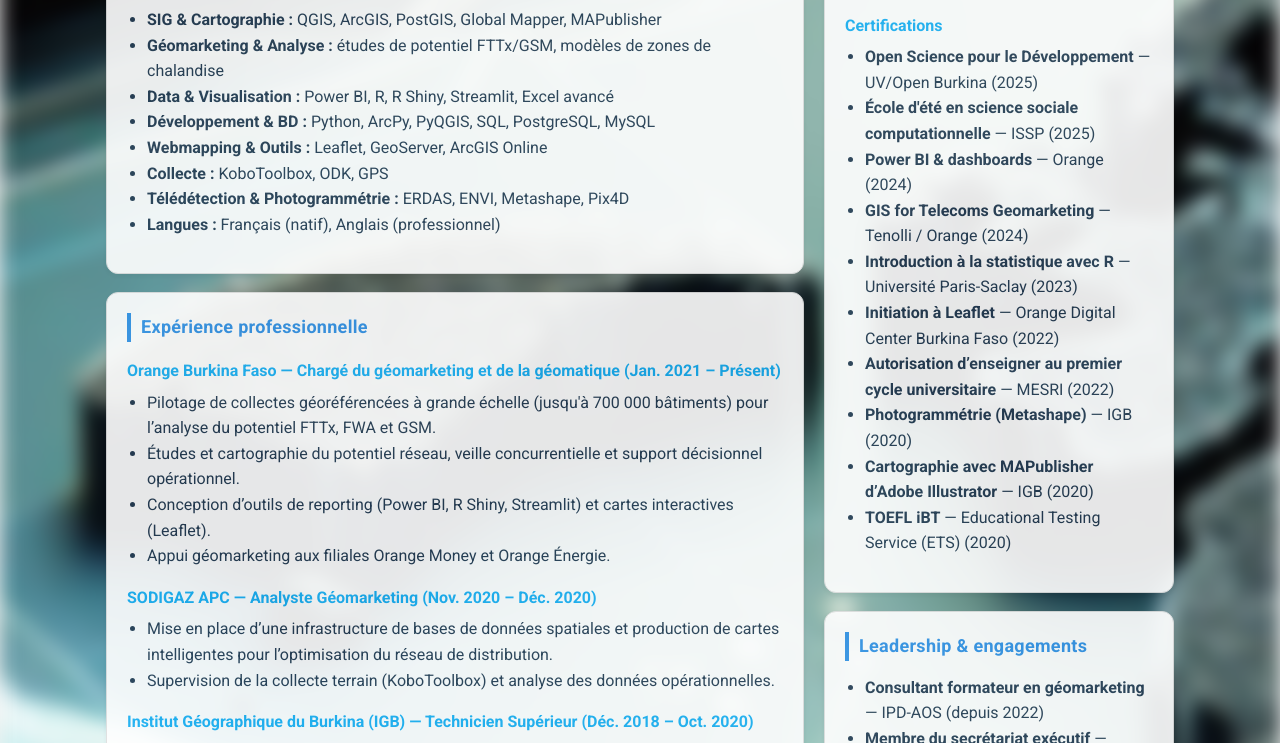
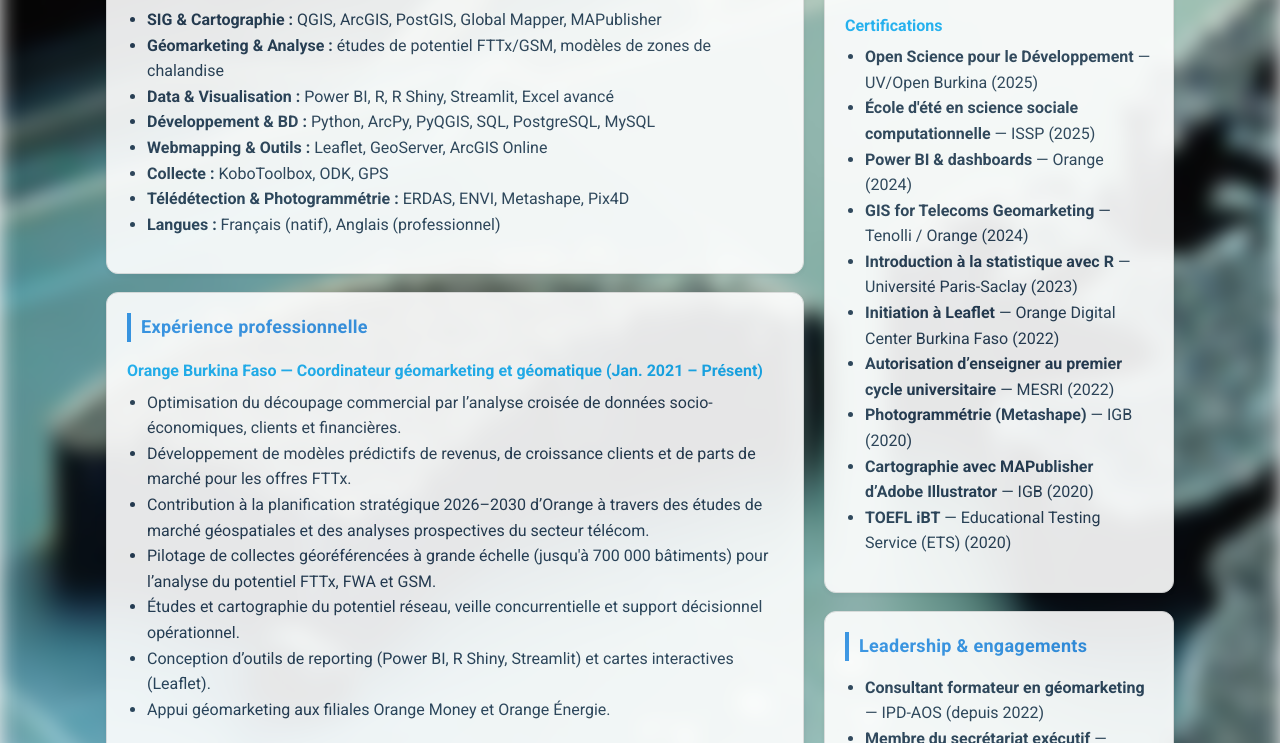
Before and after one commit to krisfadil/portfolio, a plain HTML site: page index.html in a window 1280 px wide. Shown: the part 532-1275 px from the top of the page. Drawn offline with Linux system fonts and the light colour scheme.

Commit message:
Add files via upload

```diff
--- a/index.html
+++ b/index.html
@@ -611,8 +611,12 @@
             <li><strong>Langues :</strong> Français (natif), Anglais (professionnel)</li>
           </ul>`,
         experience: `<h2>Expérience professionnelle</h2>
-          <h3>Orange Burkina Faso — Chargé du géomarketing et de la géomatique (Jan. 2021 – Présent)</h3>
+          <h3>Orange Burkina Faso — Coordinateur géomarketing et géomatique (Jan. 2021 – Présent)</h3>
           <ul>
+
+			<li>Optimisation du découpage commercial par l’analyse croisée de données socio-économiques, clients et financières.</li>
+			<li>Développement de modèles prédictifs de revenus, de croissance clients et de parts de marché pour les offres FTTx.</li>
+			<li>Contribution à la planification stratégique 2026–2030 d’Orange à travers des études de marché géospatiales et des analyses prospectives du secteur télécom.</li>
             <li>Pilotage de collectes géoréférencées à grande échelle (jusqu'à 700 000 bâtiments) pour l’analyse du potentiel FTTx, FWA et GSM.</li>
             <li>Études et cartographie du potentiel réseau, veille concurrentielle et support décisionnel opérationnel.</li>
             <li>Conception d’outils de reporting (Power BI, R Shiny, Streamlit) et cartes interactives (Leaflet).</li>
@@ -754,8 +758,11 @@
             <li><strong>Languages:</strong> French (native), English (professional)</li>
           </ul>`,
         experience: `<h2>Professional Experience</h2>
-          <h3>Orange Burkina Faso — Geomarketing & GIS Specialist (Jan. 2021 – Present)</h3>
+          <h3>Orange Burkina Faso — Geomarketing & GIS Coordinator (Jan. 2021 – Present)</h3>
           <ul>
+			<li>Optimized commercial zoning through the integrated analysis of socioeconomic, customer and financial data.</li>
+			<li>Developed predictive models for revenue, customer base growth and market share for FTTx services.</li>
+			<li>Contributed to Orange's 2026–2030 strategic planning through geospatial market studies and forward-looking analyses of the telecommunications sector.</li>
             <li>Managed large-scale georeferenced data collection (up to 700,000 buildings) for FTTx, FWA and GSM potential analysis.</li>
             <li>Delivered network potential studies, competitive mapping and operational decision support.</li>
             <li>Designed interactive reporting tools (Power BI, R Shiny, Streamlit) and web maps (Leaflet).</li>
```
